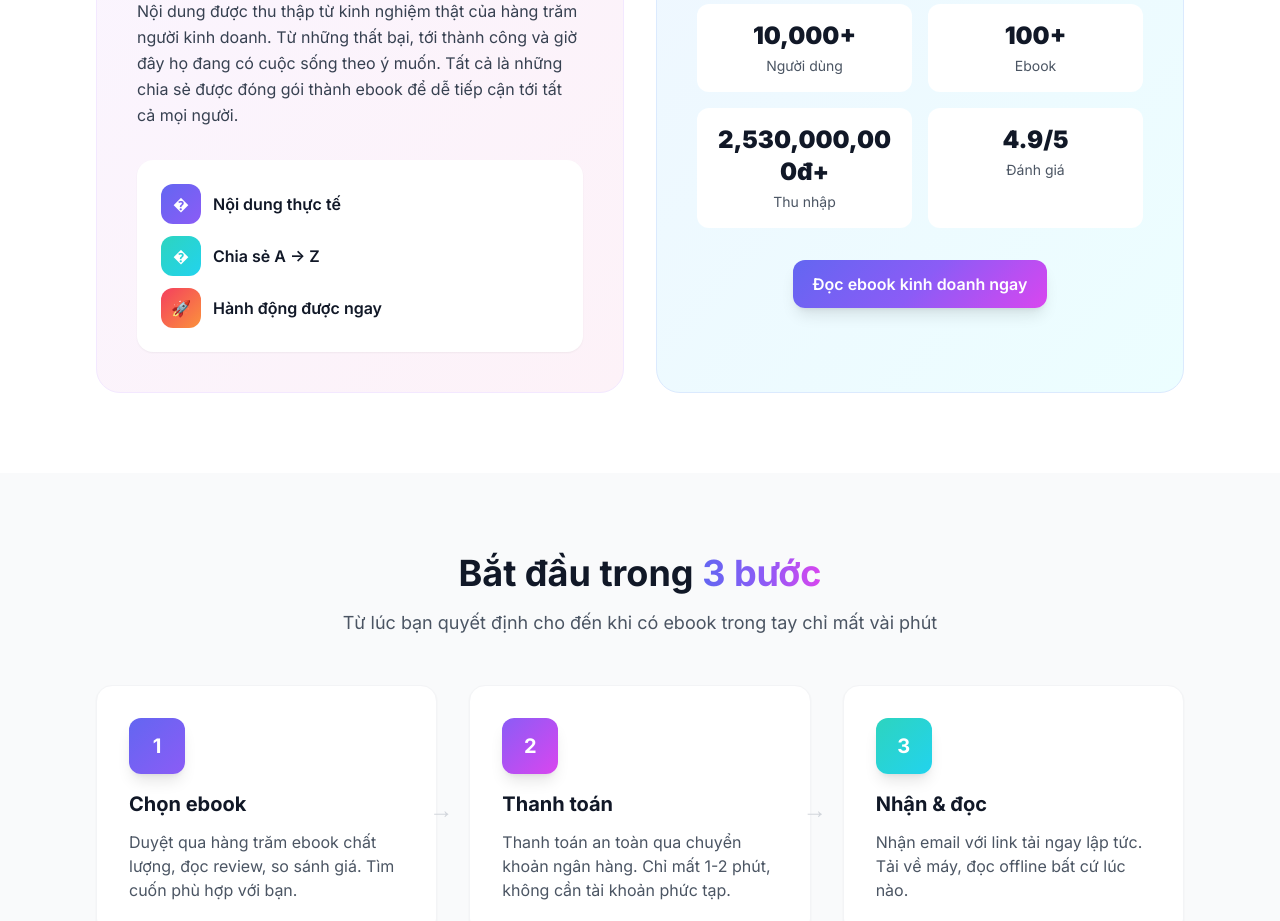
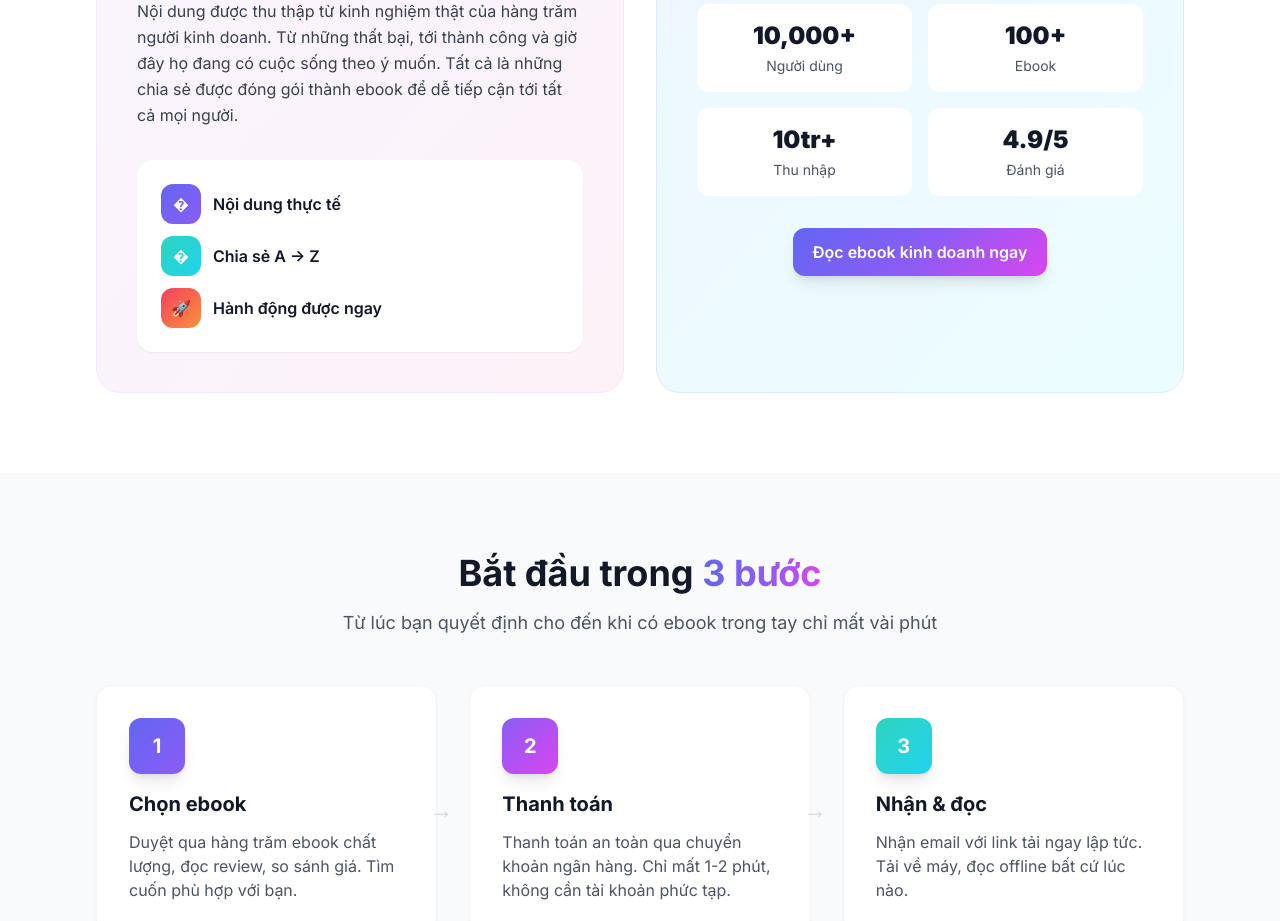
Before and after one commit to hytra395-afk/ebook-mind, a Next.js app: page / in a window 1280 px wide. Shown: the part 1780-2701 px from the top of the page. Built offline with nearby package versions, Linux system fonts and the light colour scheme; no server answers; the database is empty.

Commit message:
fix: đổi content thu nhập trong block 'Tạo con đường riêng'
- Đổi từ '2,530,000,000đ+' thành '10tr+'
- Giữ consistent với các số khác (10,000+, 100+, 4.9/5)
- Cập nhật text-size từ text-sm thành text-xl để đồng nhất

```diff
--- a/app/(storefront)/page.tsx
+++ b/app/(storefront)/page.tsx
@@ -195,7 +195,7 @@ export default async function HomePage() {
                   <div className="text-xs sm:text-sm text-gray-600">Ebook</div>
                 </div>
                 <div className="bg-white rounded-xl p-4 text-center">
-                  <div className="text-sm sm:text-2xl font-black text-gray-900 mb-1 break-words leading-tight">2,530,000,000đ+</div>
+                  <div className="text-xl sm:text-2xl font-black text-gray-900 mb-1 break-words">10tr+</div>
                   <div className="text-xs sm:text-sm text-gray-600">Thu nhập</div>
                 </div>
                 <div className="bg-white rounded-xl p-4 text-center">
```
